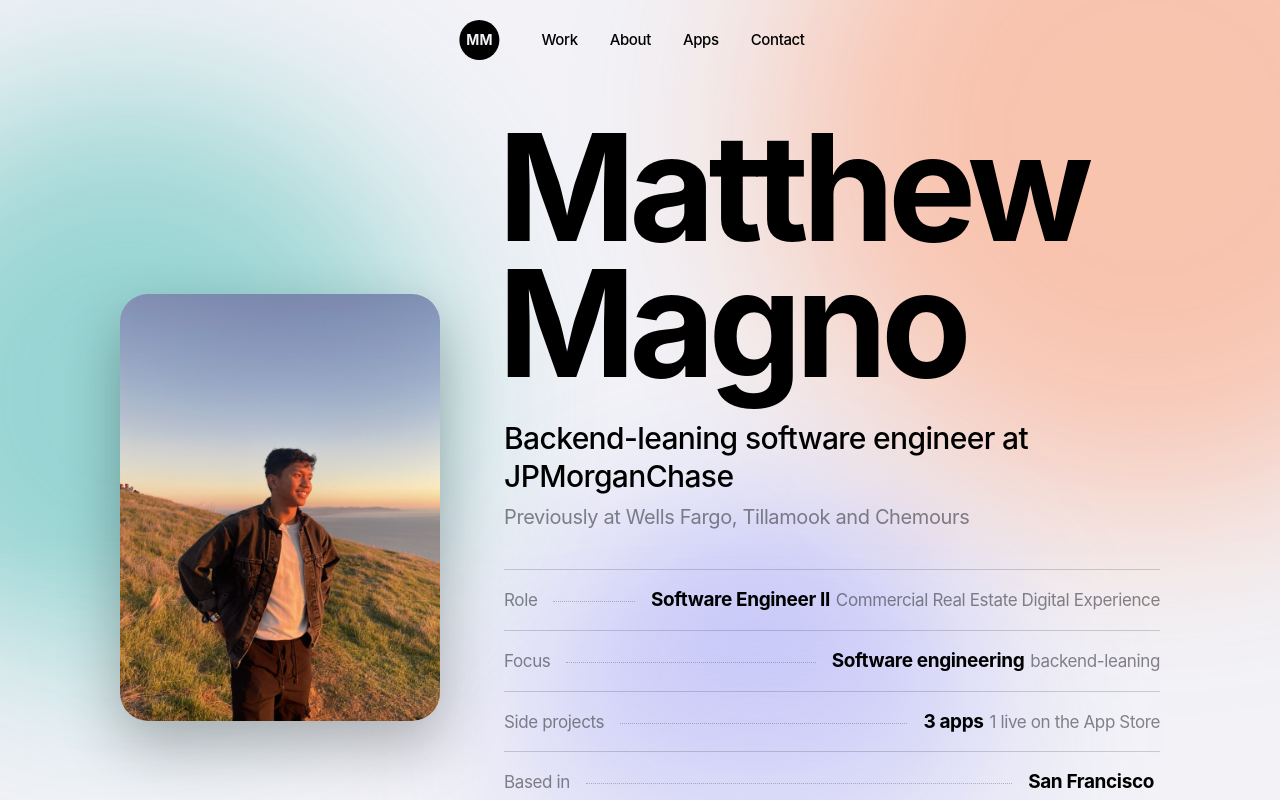
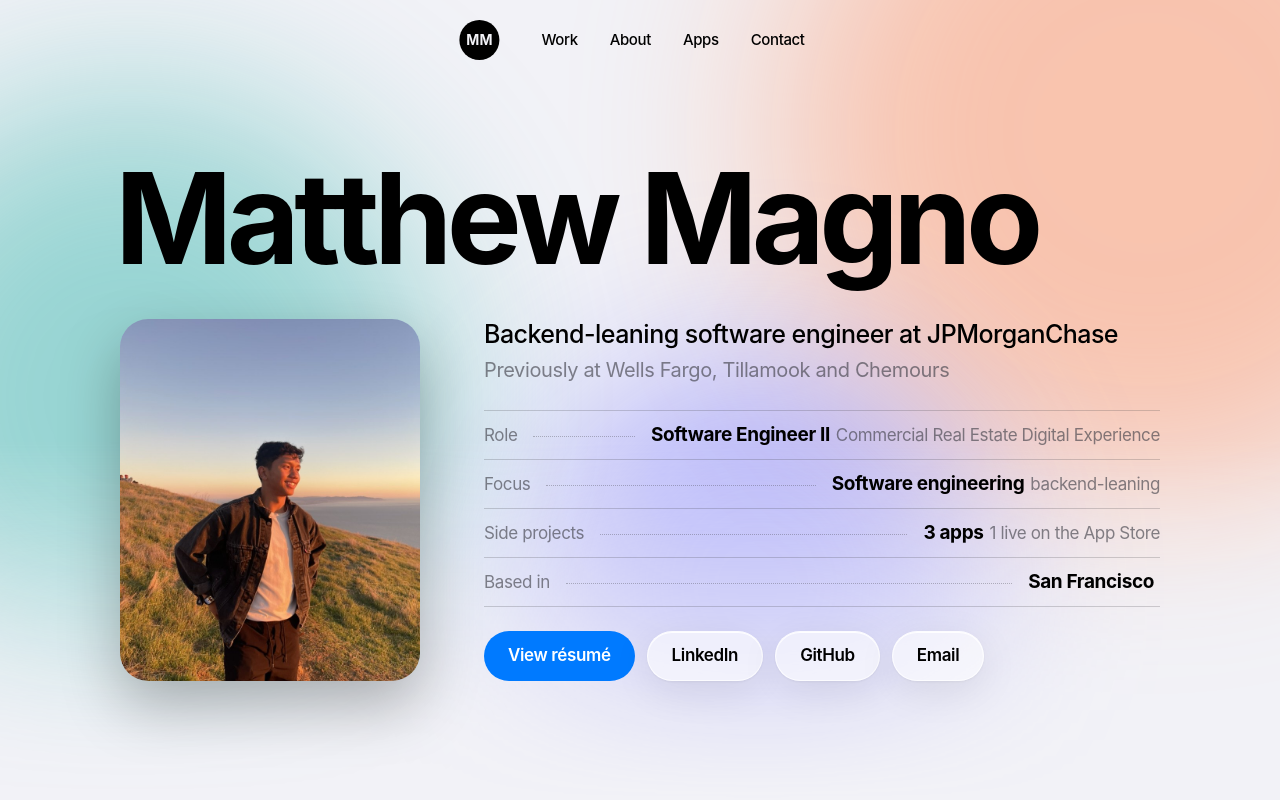
Before and after one commit to MatthewMagno/matthew-magno-website, a React (Vite) app: page / in a window 1280 px wide. Shown: the top 800 px of the page. Built offline with nearby package versions, Linux system fonts and the light colour scheme.

Commit message:
Hero: name on one line, photo sized to the text beside it

```diff
--- a/src/components/Hero.jsx
+++ b/src/components/Hero.jsx
@@ -19,13 +19,16 @@ export default function Hero() {
       </div>
 
       <div className="hero-inner">
-        <img className="hero-photo reveal" style={{ '--i': 0 }} src="./portrait.jpg" alt="Matthew Magno" />
-        <div className="hero-text">
         <h1 className="hero-title">
           <span className="reveal" style={{ '--i': 0 }}>Matthew</span>{' '}
           <span className="reveal" style={{ '--i': 1 }}>Magno</span>
         </h1>
 
+        <div className="hero-row">
+        <div className="hero-photo reveal" style={{ '--i': 1 }}>
+          <img src="./portrait.jpg" alt="Matthew Magno" />
+        </div>
+        <div className="hero-text">
         <p className="hero-role reveal" style={{ '--i': 2 }}>Backend-leaning software engineer at JPMorganChase</p>
         <p className="hero-prev reveal" style={{ '--i': 2 }}>Previously at Wells Fargo, Tillamook and Chemours</p>
 
@@ -48,6 +51,7 @@ export default function Hero() {
           <a className="button button-glass glass" href={`mailto:${profile.email}`}>Email</a>
         </div>
         </div>
+        </div>
       </div>
     </header>
   );
--- a/src/styles.css
+++ b/src/styles.css
@@ -373,17 +373,40 @@ img {
   max-width: var(--page);
   margin: 0 auto;
   display: flex;
-  align-items: center;
-  gap: clamp(36px, 5vw, 72px);
+  flex-direction: column;
+  gap: clamp(28px, 4vw, 40px);
+}
+
+/* Photo and the text beside it share a row and stretch to the same
+   height, so their top and bottom edges line up exactly. The row's
+   height comes from the text alone: the photo wrapper contributes
+   none, and the image fills whatever height the text sets. */
+.hero-row {
+  display: flex;
+  align-items: stretch;
+  gap: clamp(36px, 5vw, 64px);
+  width: 100%;
 }
 
 .hero-photo {
+  position: relative;
   flex: none;
-  width: clamp(230px, 27vw, 320px);
-  aspect-ratio: 3 / 4;
+  width: clamp(220px, 25vw, 300px);
+  border-radius: 28px;
+  overflow: hidden;
+  box-shadow: 0 24px 60px rgba(0, 0, 0, 0.28);
+}
+
+/* Cover with a slight bias toward the bottom of the frame crops more
+   of the sky (and some of the grass at the bottom) than the original
+   full 3 / 4 frame showed, without enlarging the photo. */
+.hero-photo img {
+  position: absolute;
+  inset: 0;
+  width: 100%;
+  height: 100%;
   object-fit: cover;
-  border-radius: 28px;
-  box-shadow: 0 24px 60px rgba(0, 0, 0, 0.28);
+  object-position: 50% 58%;
 }
 
 .hero-text {
@@ -393,11 +416,12 @@ img {
 
 .hero-title {
   font-family: var(--font-display);
-  font-size: clamp(60px, 12.5vw, 148px);
+  font-size: clamp(54px, 11.5vw, 126px);
   font-weight: 700;
-  line-height: 0.92;
+  line-height: 0.95;
   letter-spacing: -0.045em;
   margin-left: -0.04em;
+  white-space: nowrap;
 }
 
 .hero-title .reveal {
@@ -434,15 +458,14 @@ img {
 }
 
 .hero-role {
-  margin-top: 28px;
-  font-size: clamp(22px, 2.6vw, 30px);
+  font-size: clamp(21px, 2.2vw, 25px);
   font-weight: 500;
   line-height: 1.25;
   letter-spacing: -0.021em;
 }
 
 .hero-prev {
-  margin-top: 8px;
+  margin-top: 6px;
   font-size: clamp(17px, 1.8vw, 20px);
   color: var(--label-2);
 }
@@ -450,7 +473,7 @@ img {
 /* Key facts as label ... value rows, like a spec sheet. */
 .hero-facts {
   max-width: 760px;
-  margin-top: 36px;
+  margin-top: 24px;
   border-top: 1px solid var(--separator);
 }
 
@@ -458,7 +481,7 @@ img {
   display: flex;
   align-items: baseline;
   gap: 16px;
-  padding: 16px 0;
+  padding: 10px 0;
   border-bottom: 1px solid var(--separator);
 }
 
@@ -496,7 +519,7 @@ img {
   display: flex;
   flex-wrap: wrap;
   gap: 12px;
-  margin-top: 32px;
+  margin-top: 24px;
 }
 
 /* ---------- Sections ---------- */
@@ -1453,13 +1476,21 @@ button.row:active {
   }
 
   .hero-inner {
+    gap: 24px;
+  }
+
+  .hero-title {
+    font-size: clamp(32px, 11.4vw, 54px);
+  }
+
+  .hero-row {
     flex-direction: column;
-    align-items: flex-start;
-    gap: 30px;
+    gap: 26px;
   }
 
   .hero-photo {
     width: min(62vw, 240px);
+    aspect-ratio: 4 / 5;
   }
 
   .hero-actions .button {
```
